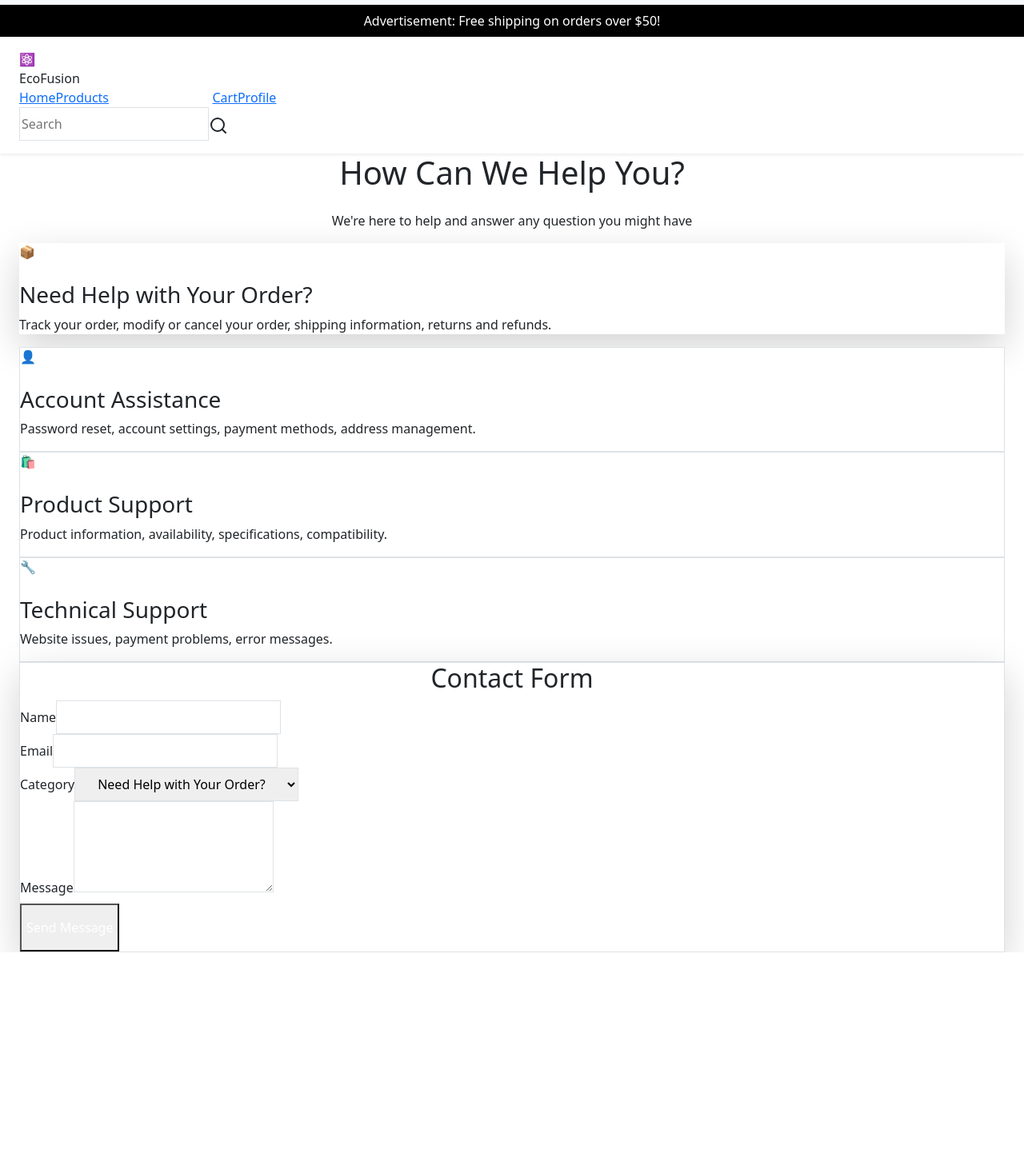
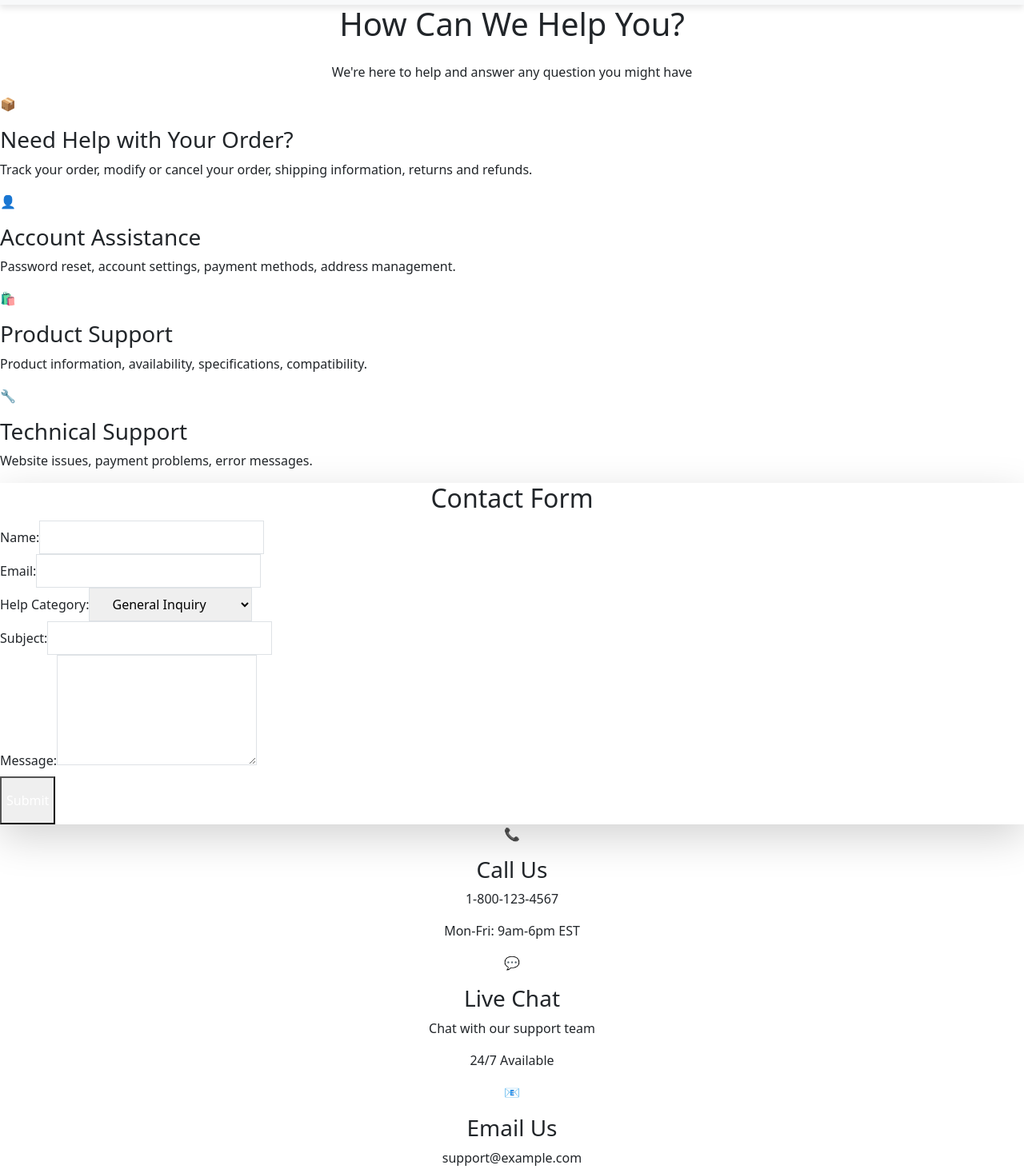
Before and after one commit to dwip708/EcoFusion, a React (Create React App) app: page /contact in a window 1280 px wide. Shown: the part 88-1550 px from the top of the page at 80% size. Before the commit the page ends 1279 px from the top, so only its background shows below. Built offline with nearby package versions, Linux system fonts and the light colour scheme.

Commit message:
Revert "Update ContactUs.js"

```diff
--- a/src/components/ContactUs.js
+++ b/src/components/ContactUs.js
@@ -1,8 +1,12 @@
 import React, { useState } from 'react';
-import { Search } from 'lucide-react';
 
 const ContactUs = () => {
-  const [selectedCategory, setSelectedCategory] = useState('order');
+  const [selectedCategory, setSelectedCategory] = useState('general');
+
+  const handleSubmit = (event) => {
+    event.preventDefault();
+    alert('Form submitted successfully!');
+  };
 
   const helpCategories = [
     {
@@ -32,113 +36,100 @@ const ContactUs = () => {
   ];
 
   return (
-    <div className="min-h-screen bg-gradient-to-b from-blue-50 to-white">
-      {/* Top Banner */}
-      <div className="bg-black text-white text-center text-sm py-2">
-        Advertisement: Free shipping on orders over $50!
+    <div className="w-full max-w-6xl mx-auto p-6">
+      <div className="text-center mb-8">
+        <h1 className="text-3xl font-bold mb-4">How Can We Help You?</h1>
+        <p className="text-gray-600">We're here to help and answer any question you might have</p>
       </div>
 
-      {/* Navigation */}
-      <nav className="bg-white shadow-sm">
-        <div className="max-w-7xl mx-auto px-4 py-3 flex items-center justify-between">
-          <div className="flex items-center space-x-2">
-            <div className="text-blue-500 text-2xl">⚛️</div>
-            <span className="font-bold text-xl">EcoFusion</span>
-          </div>
-
-          <div className="flex items-center space-x-8">
-            <a href="#" className="hover:text-blue-500 transition-colors">Home</a>
-            <a href="#" className="hover:text-blue-500 transition-colors">Products</a>
-            <a href="#" className="bg-blue-500 text-white px-4 py-2 rounded-full hover:bg-blue-600 transition-colors">Contact Us</a>
-            <a href="#" className="hover:text-blue-500 transition-colors">Cart</a>
-            <a href="#" className="hover:text-blue-500 transition-colors">Profile</a>
-
-            <div className="relative">
-              <input
-                type="text"
-                placeholder="Search"
-                className="pl-4 pr-10 py-2 border border-gray-300 rounded-full focus:outline-none focus:ring-2 focus:ring-blue-500 focus:border-transparent"
-              />
-              <Search className="absolute right-3 top-2.5 text-gray-400 h-5 w-5" />
-            </div>
-          </div>
-        </div>
-      </nav>
-
-      {/* Main Content */}
-      <div className="max-w-7xl mx-auto px-4 py-8">
-        {/* Header */}
-        <div className="text-center mb-12">
-          <h1 className="text-4xl font-bold mb-4 text-gray-800 animate-fade-in">
-            How Can We Help You?
-          </h1>
-          <p className="text-gray-600">
-            We're here to help and answer any question you might have
-          </p>
-        </div>
-
-        {/* Help Categories Grid */}
-        <div className="grid md:grid-cols-2 lg:grid-cols-4 gap-6 mb-12">
+      <div className="grid md:grid-cols-2 lg:grid-cols-4 gap-4 mb-12">
         {helpCategories.map((category) => (
           <div
             key={category.id}
             onClick={() => setSelectedCategory(category.id)}
-              className={`p-6 rounded-xl cursor-pointer transform transition-all duration-300 hover:-translate-y-1 ${
+            className={`p-6 rounded-lg cursor-pointer transition-all duration-300 hover:shadow-lg ${
               selectedCategory === category.id
-                  ? 'bg-blue-50 border-2 border-blue-500 shadow-lg'
-                  : 'bg-white border border-gray-200 hover:shadow-lg'
+                ? 'bg-blue-50 border-2 border-blue-500'
+                : 'bg-white border-2 border-gray-100'
             }`}
           >
-              <div className="text-4xl mb-4 animate-bounce-subtle">{category.icon}</div>
-              <h3 className="text-lg font-semibold mb-2 text-gray-800">{category.title}</h3>
-              <p className="text-sm text-gray-600 line-clamp-2">{category.description}</p>
+            <div className="text-4xl mb-3">{category.icon}</div>
+            <h3 className="text-lg font-semibold mb-2">{category.title}</h3>
+            <p className="text-sm text-gray-600">{category.description}</p>
           </div>
         ))}
       </div>
 
-        {/* Contact Form */}
-        <div className="bg-white rounded-xl shadow-lg p-8 max-w-2xl mx-auto border border-gray-100">
-          <h2 className="text-2xl font-bold mb-6 text-center text-gray-800">Contact Form</h2>
-          <form className="space-y-6">
-            <div className="grid grid-cols-2 gap-6">
-              <div>
-                <label className="block text-gray-700 font-medium mb-2">Name</label>
+      <div className="bg-white rounded-lg shadow-lg p-8 max-w-2xl mx-auto">
+        <h2 className="text-2xl font-bold mb-6 text-center">Contact Form</h2>
+        <form id="contactForm" onSubmit={handleSubmit}>
+          <div className="mb-6">
+            <label className="block text-gray-700 font-semibold mb-2" htmlFor="name">
+              Name:
+            </label>
             <input
               type="text"
-                  className="w-full px-4 py-2 rounded-lg border border-gray-300 focus:ring-2 focus:ring-blue-500 focus:border-transparent transition-all duration-300"
+              id="name"
+              name="name"
+              className="w-full px-4 py-2 border rounded-lg focus:ring-2 focus:ring-blue-500 focus:border-transparent"
               required
             />
           </div>
-              <div>
-                <label className="block text-gray-700 font-medium mb-2">Email</label>
+
+          <div className="mb-6">
+            <label className="block text-gray-700 font-semibold mb-2" htmlFor="email">
+              Email:
+            </label>
             <input
               type="email"
-                  className="w-full px-4 py-2 rounded-lg border border-gray-300 focus:ring-2 focus:ring-blue-500 focus:border-transparent transition-all duration-300"
+              id="email"
+              name="email"
+              className="w-full px-4 py-2 border rounded-lg focus:ring-2 focus:ring-blue-500 focus:border-transparent"
               required
             />
           </div>
-            </div>
 
-            <div>
-              <label className="block text-gray-700 font-medium mb-2">Category</label>
+          <div className="mb-6">
+            <label className="block text-gray-700 font-semibold mb-2" htmlFor="category">
+              Help Category:
+            </label>
             <select
+              id="category"
+              name="category"
               value={selectedCategory}
               onChange={(e) => setSelectedCategory(e.target.value)}
-                className="w-full px-4 py-2 rounded-lg border border-gray-300 focus:ring-2 focus:ring-blue-500 focus:border-transparent transition-all duration-300"
+              className="w-full px-4 py-2 border rounded-lg focus:ring-2 focus:ring-blue-500 focus:border-transparent"
             >
-                {helpCategories.map(cat => (
-                  <option key={cat.id} value={cat.id}>
-                    {cat.title}
-                  </option>
-                ))}
+              <option value="general">General Inquiry</option>
+              <option value="order">Order Support</option>
+              <option value="account">Account Support</option>
+              <option value="product">Product Support</option>
+              <option value="technical">Technical Support</option>
             </select>
           </div>
 
-            <div>
-              <label className="block text-gray-700 font-medium mb-2">Message</label>
+          <div className="mb-6">
+            <label className="block text-gray-700 font-semibold mb-2" htmlFor="subject">
+              Subject:
+            </label>
+            <input
+              type="text"
+              id="subject"
+              name="subject"
+              className="w-full px-4 py-2 border rounded-lg focus:ring-2 focus:ring-blue-500 focus:border-transparent"
+              required
+            />
+          </div>
+
+          <div className="mb-6">
+            <label className="block text-gray-700 font-semibold mb-2" htmlFor="message">
+              Message:
+            </label>
             <textarea
-                rows="4"
-                className="w-full px-4 py-2 rounded-lg border border-gray-300 focus:ring-2 focus:ring-blue-500 focus:border-transparent transition-all duration-300 resize-none"
+              id="message"
+              name="message"
+              rows="5"
+              className="w-full px-4 py-2 border rounded-lg focus:ring-2 focus:ring-blue-500 focus:border-transparent"
               required
             ></textarea>
           </div>
@@ -146,31 +137,34 @@ const ContactUs = () => {
           <div className="flex justify-center">
             <button
               type="submit"
-                className="bg-blue-500 text-white px-8 py-3 rounded-lg font-semibold hover:bg-blue-600 transform hover:-translate-y-0.5 transition-all duration-300 focus:ring-4 focus:ring-blue-200"
+              className="bg-blue-600 text-white px-8 py-3 rounded-lg font-semibold hover:bg-blue-700 transition-colors duration-300 focus:ring-4 focus:ring-blue-200"
             >
-                Send Message
+              Submit
             </button>
           </div>
         </form>
       </div>
+
+      <div className="mt-12 grid md:grid-cols-3 gap-6 text-center">
+        <div className="p-6">
+          <div className="text-3xl mb-3">📞</div>
+          <h3 className="font-semibold mb-2">Call Us</h3>
+          <p className="text-gray-600">1-800-123-4567</p>
+          <p className="text-sm text-gray-500">Mon-Fri: 9am-6pm EST</p>
         </div>
-
-      <style jsx>{`
-        @keyframes bounce-subtle {
-          0%, 100% { transform: translateY(0); }
-          50% { transform: translateY(-5px); }
-        }
-        .animate-bounce-subtle {
-          animation: bounce-subtle 2s infinite;
-        }
-        @keyframes fade-in {
-          from { opacity: 0; transform: translateY(-10px); }
-          to { opacity: 1; transform: translateY(0); }
-        }
-        .animate-fade-in {
-          animation: fade-in 0.5s ease-out;
-        }
-      `}</style>
+        <div className="p-6">
+          <div className="text-3xl mb-3">💬</div>
+          <h3 className="font-semibold mb-2">Live Chat</h3>
+          <p className="text-gray-600">Chat with our support team</p>
+          <p className="text-sm text-gray-500">24/7 Available</p>
+        </div>
+        <div className="p-6">
+          <div className="text-3xl mb-3">📧</div>
+          <h3 className="font-semibold mb-2">Email Us</h3>
+          <p className="text-gray-600">support@example.com</p>
+          <p className="text-sm text-gray-500">We'll respond within 24 hours</p>
+        </div>
+      </div>
     </div>
   );
 };
```
Lines whose indentation alone changed are shown as unchanged.
